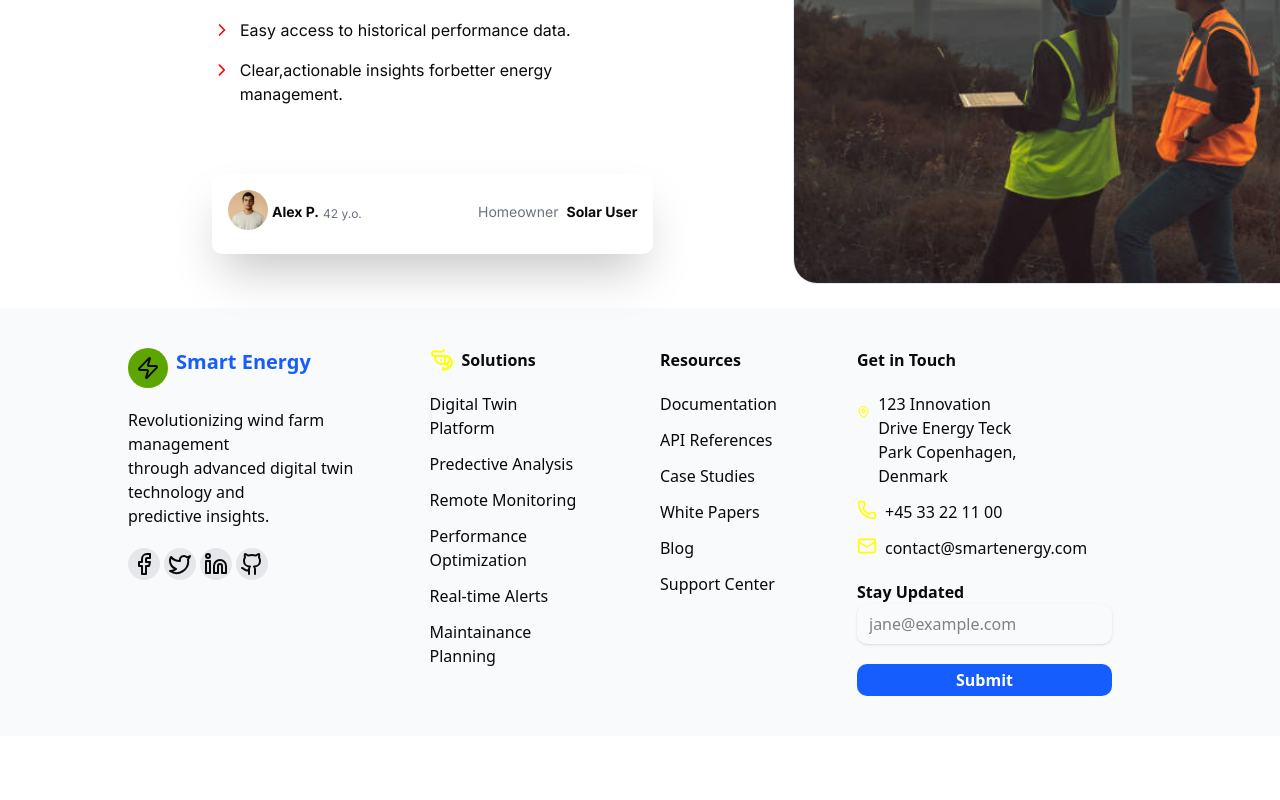
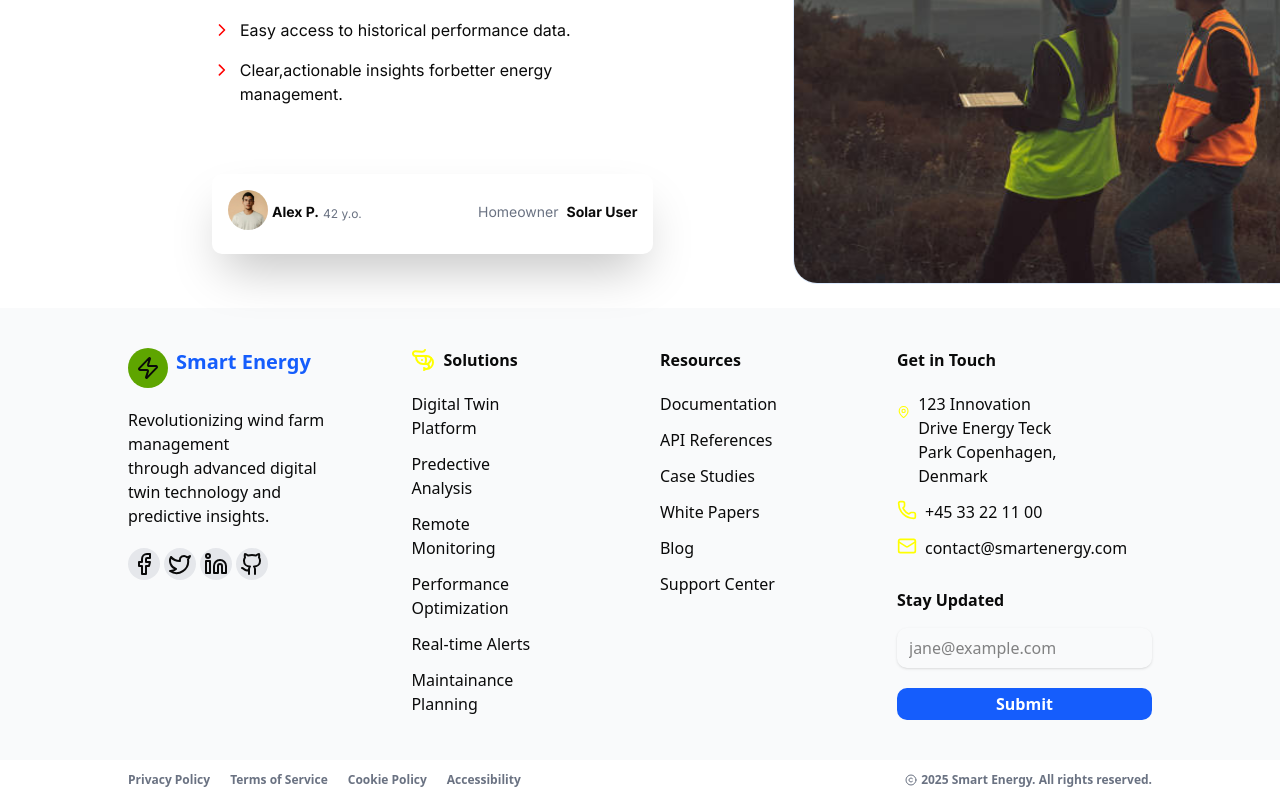
Before and after one commit to Dinuvi9170/solar-project, a React (Vite) app in the folder solar-frontend/: page / in a window 1280 px wide. Shown: the part 4062-4862 px from the top of the page. Before the commit the page ends 4798 px from the top, so only its background shows below. Built offline with nearby package versions, Linux system fonts and the light colour scheme.

Commit message:
update footer✨

```diff
--- a/solar-frontend/src/components/footer/footer.jsx
+++ b/solar-frontend/src/components/footer/footer.jsx
@@ -1,6 +1,7 @@
-import {Zap, Facebook,Twitter, Linkedin,Github,Shrimp,MapPin,Phone,Mail } from 'lucide-react';
+import {Zap, Facebook,Twitter, Linkedin,Github,Shrimp,MapPin,Phone,Mail, LucideCopyright } from 'lucide-react';
 const Footer = ()=>{
     return(
+        <>
             <div className="px-32 py-10 flex flex-col-4 bg-gray-50">
                 <div>
                     <div className='flex gap-2 mb-5'>
@@ -27,7 +28,7 @@ const Footer = ()=>{
                         </div>
                     </div>
                 </div>
-            <div className='px-10'>
+                <div className='px-15'>
                     <div className='flex gap-2 mb-5'>
                         <Shrimp color='yellow' />
                         <span className='font-bold'>Solutions</span>
@@ -41,7 +42,7 @@ const Footer = ()=>{
                         <li>Maintainance Planning</li>
                     </ul>
                 </div>
-            <div className='px-10 '>
+                <div className='px-15 '>
                     <span className='font-bold'>Resources</span>
                     <ul className='mt-5 space-y-3'>
                         <li>Documentation</li>
@@ -52,7 +53,7 @@ const Footer = ()=>{
                         <li>Support Center</li>
                     </ul>
                 </div>
-            <div className='px-10'>
+                <div className='pl-15'>
                     <span className='font-bold'>Get in Touch</span>
                     <ul className='mt-5 space-y-3'>
                         <li className='flex max-w-xs'>
@@ -64,15 +65,28 @@ const Footer = ()=>{
                         </li>
                         <li className='flex max-w-xs'><Mail color='yellow' className='mr-2 w-5 h-5' />contact@smartenergy.com</li>
                     </ul>
-                <div className='mt-5'>
-                    <span className='font-bold'>Stay Updated</span>
-                    <div className='shadow-sm px-3 py-2 rounded-lg'>
+                    <div className='mt-5 flex flex-col'>
+                        <span className='font-bold py-2 mb-2'>Stay Updated</span>
+                        <div className='shadow-sm px-3 py-2 rounded-lg '>
                             <input name='email' type='email' placeholder="jane@example.com"/>
                         </div>
                         <button className='block mt-5 bg-blue-600 text-white font-bold w-full h-8 rounded-lg ' name='submit' type='submit'>Submit</button>
                     </div>
                 </div>
             </div>
+            <div className='w-full h-10 bg-white items-center justify-between flex px-32 text-xs font-semibold text-gray-500'>
+                    <div className='flex gap-5'>
+                        <span>Privacy Policy</span>
+                        <span>Terms of Service</span>
+                        <span>Cookie Policy</span>
+                        <span>Accessibility</span>
+                    </div>
+                    <div className='flex justify-center items-center'>
+                        <LucideCopyright className='w-5 h-5 px-1'/>
+                        <span>2025 Smart Energy. All rights reserved.</span>
+                    </div>
+            </div>
+        </>
     )
 }
 
```
Lines whose indentation alone changed are shown as unchanged.
